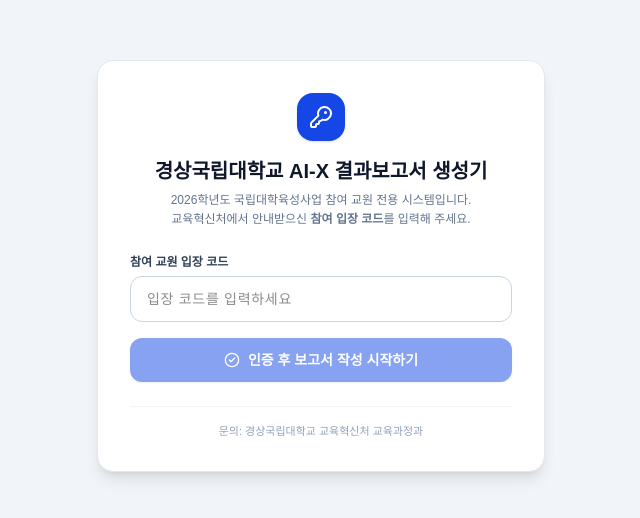
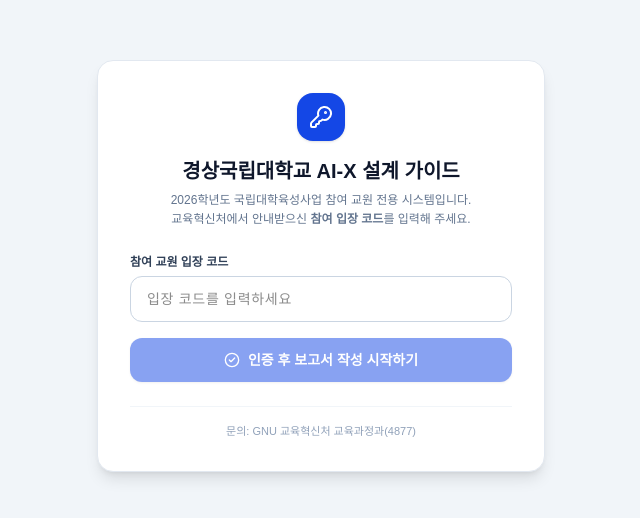
Before and after one commit to ssh5181/gnu-aix-report-generator, a Next.js app: page / in a window 1280 px wide. Shown: the part 134-652 px from the top of the page, without its empty margins (319-959 px from the left). Built offline with nearby package versions, Linux system fonts and the light colour scheme.

Commit message:
chore: Update lock screen title and contact information

```diff
--- a/src/app/page.tsx
+++ b/src/app/page.tsx
@@ -190,7 +190,7 @@ input,
             <KeyRound className="h-6 w-6" />
           </div>
           <h1 className="mt-4 text-center text-xl font-bold text-slate-900">
-            경상국립대학교 AI-X 결과보고서 생성기
+            경상국립대학교 AI-X 설계 가이드
           </h1>
           <p className="mt-1.5 text-center text-xs leading-relaxed text-slate-500">
             2026학년도 국립대학육성사업 참여 교원 전용 시스템입니다.
@@ -234,7 +234,7 @@ input,
           </form>
 
           <p className="mt-6 border-t border-slate-100 pt-4 text-center text-[11px] text-slate-400">
-            문의: 경상국립대학교 교육혁신처 교육과정과
+            문의: GNU 교육혁신처 교육과정과(4877)
           </p>
         </div>
       </div>
```
